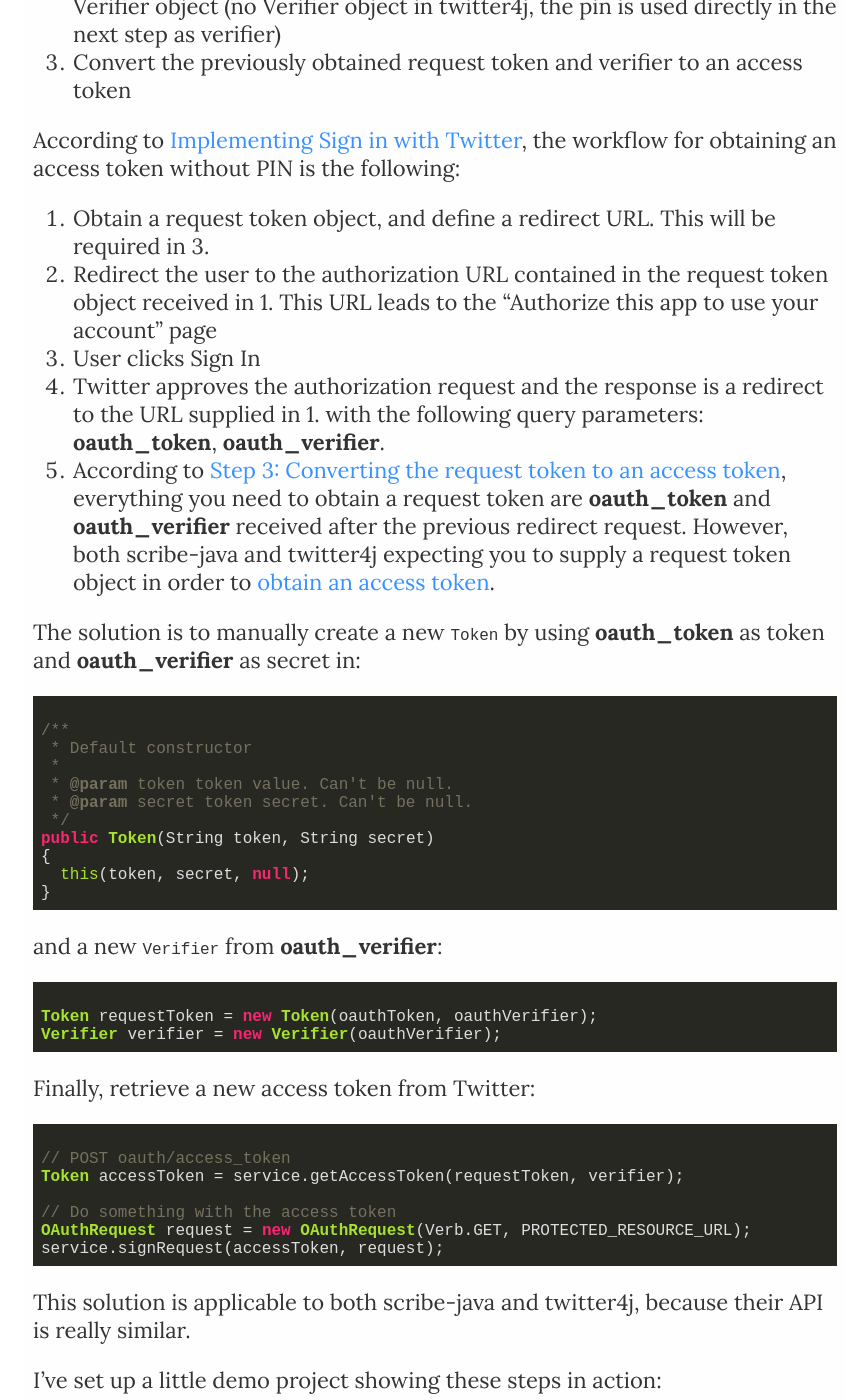
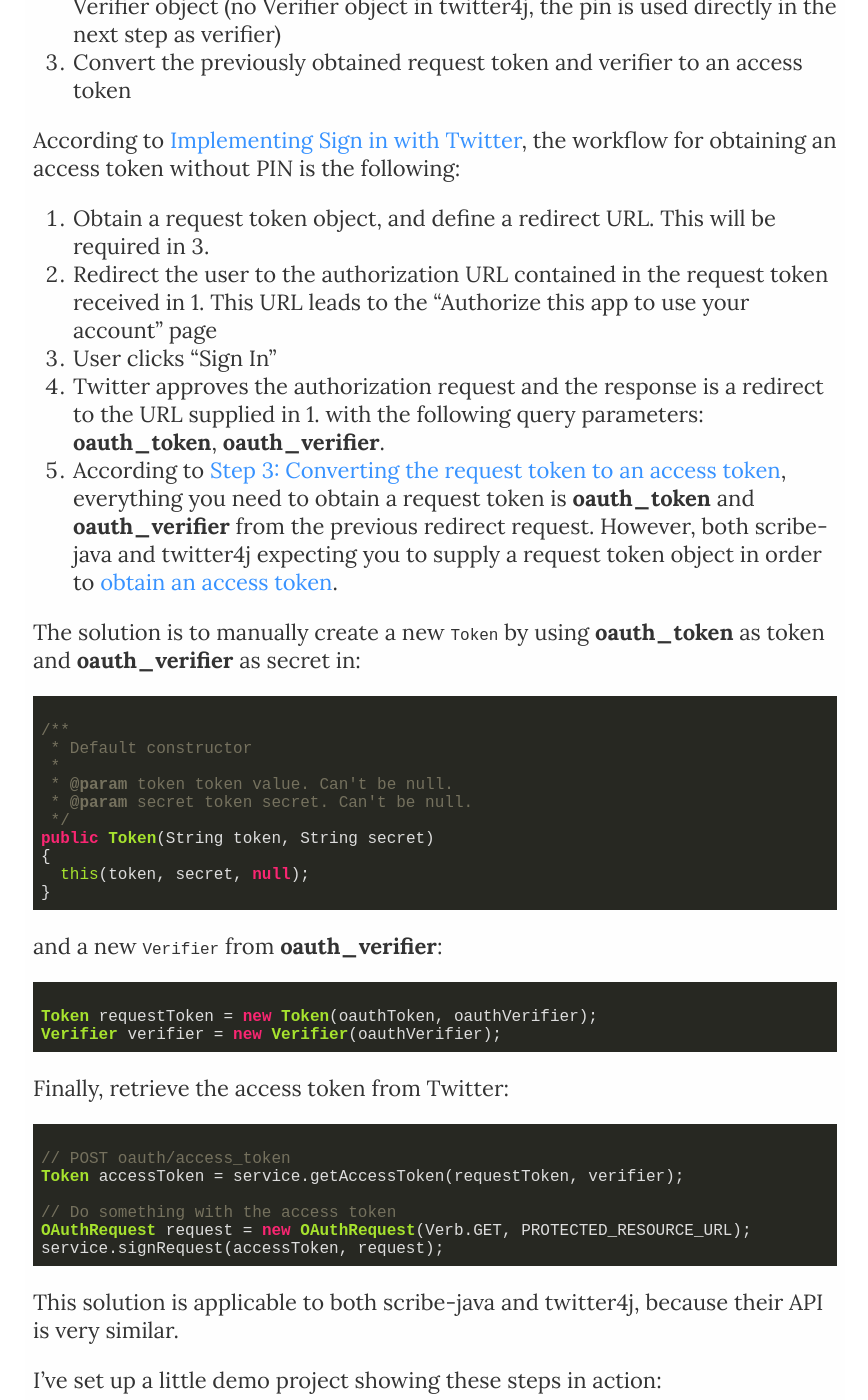
Before and after one commit to akoskm/akoskm.github.io, a Jekyll site: the page built from _posts/2015-07-31-twitter-sign-in-server-side-demo.md, in a window 1280 px wide and 1400 px high, scrolled down 884 px. Shown: the whole window, without its empty margins (205-1073 px from the left). Built offline with Jekyll 4.4.1, drawn with Linux system fonts in a browser that asks for light colours; nearby versions of some CDN libraries; comment, search, counter and statistics services are not loaded.

Commit message:
final changes

```diff
--- a/_posts/2015-07-31-twitter-sign-in-server-side-demo.md
+++ b/_posts/2015-07-31-twitter-sign-in-server-side-demo.md
@@ -20,10 +20,10 @@ Both scribe-java ([TwitterExample.java][1]) and twitter4j ([Code Examples][2], s
 According to [Implementing Sign in with Twitter][5], the workflow for obtaining an access token without PIN is the following:
 
 1. Obtain a request token object, and define a redirect URL. This will be required in 3.
-2. Redirect the user to the authorization URL contained in the request token object received in 1. This URL leads to the "Authorize this app to use your account" page
-3. User clicks Sign In
+2. Redirect the user to the authorization URL contained in the request token received in 1. This URL leads to the "Authorize this app to use your account" page
+3. User clicks "Sign In"
 3. Twitter approves the authorization request and the response is a redirect to the URL supplied in 1. with the following query parameters: **oauth_token**, **oauth_verifier**.
-4. According to [Step 3: Converting the request token to an access token][5], everything you need to obtain a request token are **oauth_token** and **oauth_verifier** received after the previous redirect request. However, both scribe-java and twitter4j expecting you to supply a request token object in order to [obtain an access token](https://github.com/fernandezpablo85/scribe-java/blob/master/src/test/java/org/scribe/examples/TwitterExample.java#L50).
+4. According to [Step 3: Converting the request token to an access token][5], everything you need to obtain a request token is **oauth_token** and **oauth_verifier** from the previous redirect request. However, both scribe-java and twitter4j expecting you to supply a request token object in order to [obtain an access token](https://github.com/fernandezpablo85/scribe-java/blob/master/src/test/java/org/scribe/examples/TwitterExample.java#L50).
 
 The solution is to manually create a new `Token` by using **oauth_token** as token and **oauth_verifier** as secret in:
 
@@ -47,7 +47,7 @@ Token requestToken = new Token(oauthToken, oauthVerifier);
 Verifier verifier = new Verifier(oauthVerifier);
 </code></pre>
 
-Finally, retrieve a new access token from Twitter:
+Finally, retrieve the access token from Twitter:
 <pre><code class="hljs java">
 // POST oauth/access_token
 Token accessToken = service.getAccessToken(requestToken, verifier);
@@ -57,7 +57,7 @@ OAuthRequest request = new OAuthRequest(Verb.GET, PROTECTED_RESOURCE_URL);
 service.signRequest(accessToken, request);
 </code></pre>
 
-This solution is applicable to both scribe-java and twitter4j, because their API is really similar.
+This solution is applicable to both scribe-java and twitter4j, because their API is very similar.
 
 I've set up a little demo project showing these steps in action:
 
```
